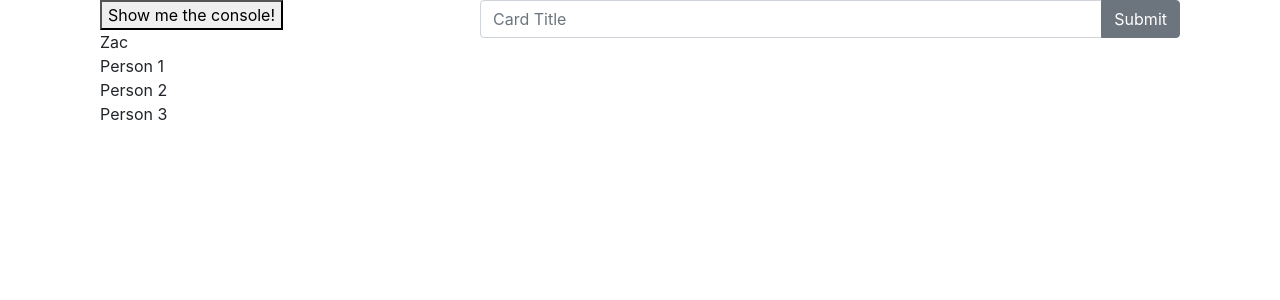
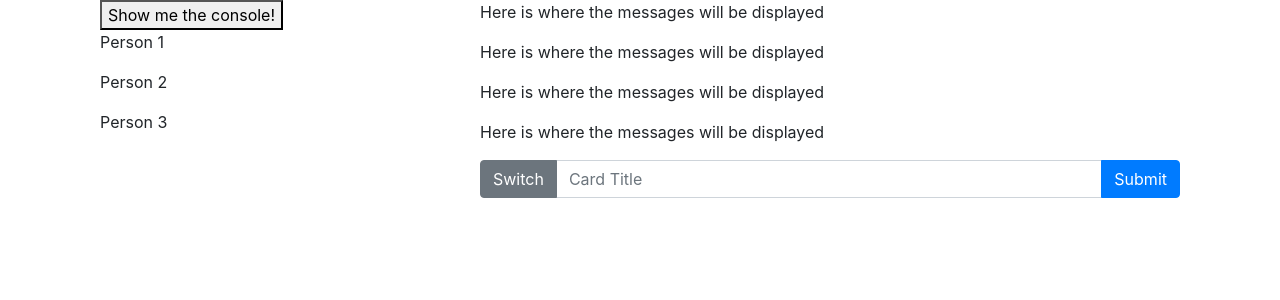
Before and after one commit to thechocobowhisperer/stunning-potato, a React (Create React App) app: page / in a window 1280 px wide. Shown: the top 300 px of the page. Built offline with nearby package versions, Linux system fonts and the light colour scheme.

Commit message:
Add 'Switch' button to InputGroup and demo messages in message area

```diff
--- a/src/App.js
+++ b/src/App.js
@@ -6,7 +6,6 @@ import Conversations from './components/ChatSelect/ChatSelect'
 class App extends Component {
   state = {
     conversations : [
-                    {name: 'Zac'},
                     {name: 'Person 1'},
                     {name: 'Person 2'},
                     {name: 'Person 3'}
@@ -19,7 +18,7 @@ class App extends Component {
 
   render () {
     const convPerson = this.state.conversations.map((person, index) => {
-      return (<div><span key={index} id={index}>{person.name}</span></div>
+      return (<div><p key={index} id={index}>{person.name}</p></div>
   )})
 
     return (
@@ -33,7 +32,12 @@ class App extends Component {
             </Conversations>
           </div>
           <div className='col-8'>
-            <Chatter />
+            <Chatter>
+              <p>Here is where the messages will be displayed</p>
+              <p>Here is where the messages will be displayed</p>
+              <p>Here is where the messages will be displayed</p>
+              <p>Here is where the messages will be displayed</p>
+            </Chatter>
           </div>
         </div>
       </div>
--- a/src/components/ChatInput/ChatInput.js
+++ b/src/components/ChatInput/ChatInput.js
@@ -3,15 +3,18 @@ import { InputGroup, Input, InputGroupAddon, Button } from 'reactstrap';
 
 const Chatter = (props) => {
     return (
-      <div className='container'>
-        <div className=''>
+      <div className='col'>
+        {props.children}
         <InputGroup>
+            <InputGroupAddon addonType='prepend'>
+                <Button>Switch</Button>
+            </InputGroupAddon>
             <Input className='col' onChange={(event) => this.changeName(event)} name='Name of Input'
             placeholder='Card Title'
             />
             <InputGroupAddon addonType='append'>
                 <Button
-                    className=''
+                color='primary'
                 onClick={() => this.createCard()}
                 >
                     Submit
@@ -19,8 +22,6 @@ const Chatter = (props) => {
             </InputGroupAddon>
         </InputGroup>
       </div>
-
-      </div>
     );
   };
 
```
Lines whose indentation alone changed are shown as unchanged.
